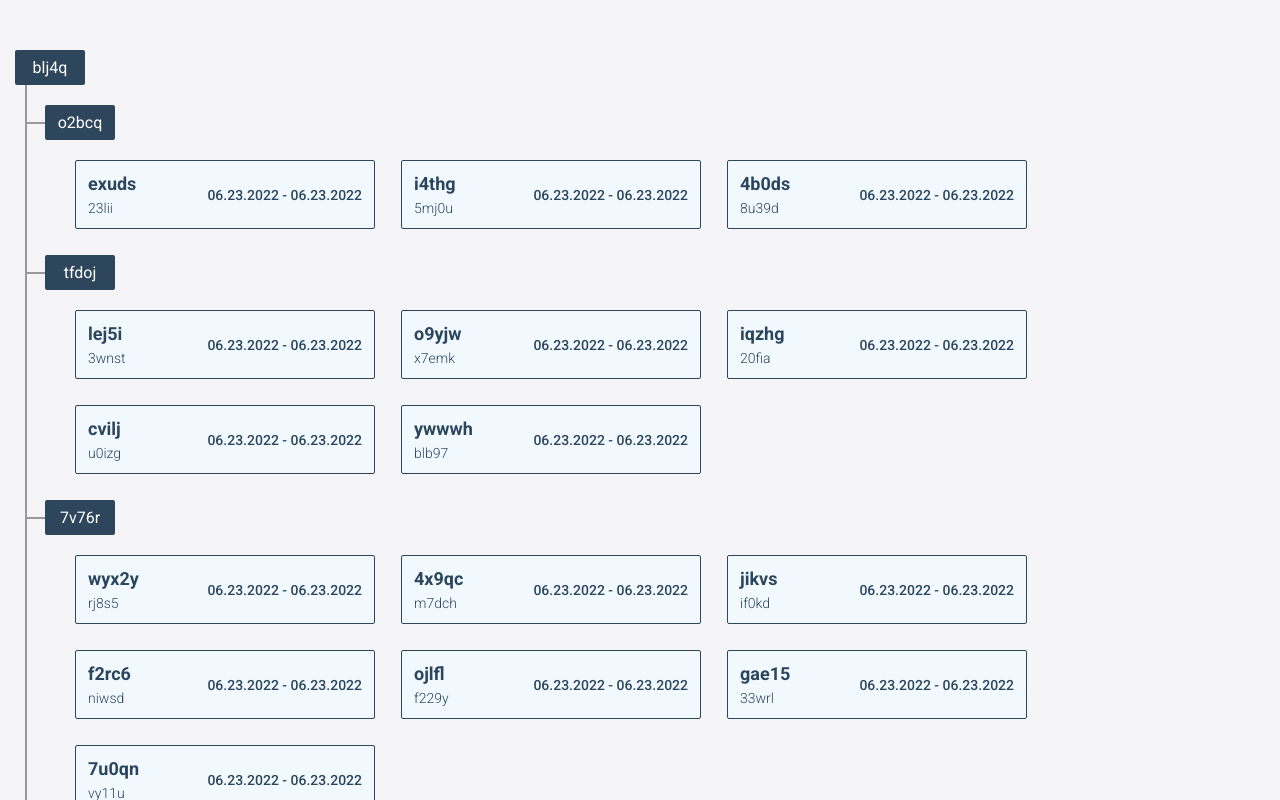
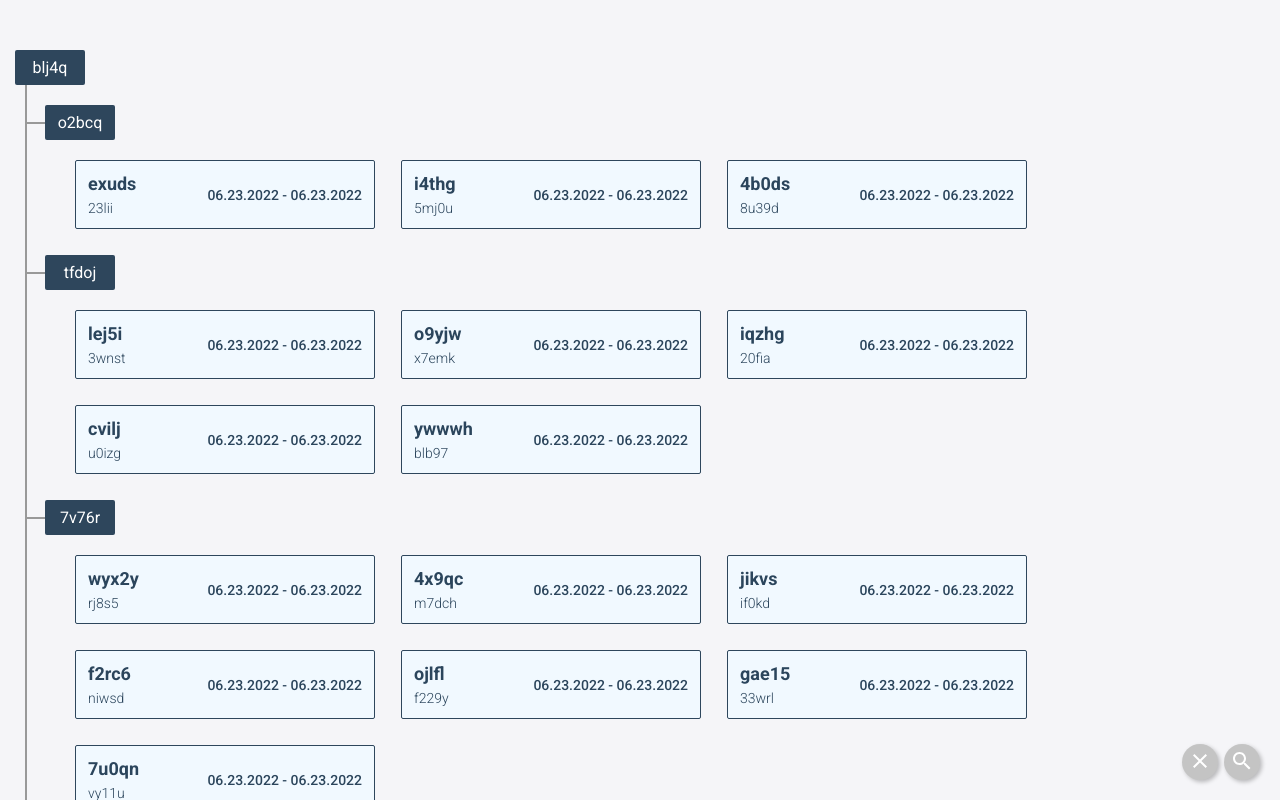
Before and after one commit to Xomek/Table-Test, a React (Create React App) app: page / in a window 1280 px wide. Shown: the top 800 px of the page. Built offline with nearby package versions, Linux system fonts and the light colour scheme.

Commit message:
#3 create Actions component

```diff
--- /dev/null
+++ b/src/components/Actions/Actions.module.scss
@@ -0,0 +1,75 @@
+@import "../../scss/palette.scss";
+
+.actions {
+  button,
+  input,
+  select {
+    outline: none;
+    border: none;
+    border-radius: 50px;
+    width: 107px;
+    height: 20px;
+  }
+
+  input {
+    margin-left: 10px;
+  }
+
+  select {
+    margin-right: 10px;
+  }
+
+  button {
+    left: 0;
+    width: 36px;
+    height: 36px;
+    border-radius: 50%;
+    background-color: $gray;
+    cursor: pointer;
+  }
+
+  button {
+    margin-left: 6px;
+  }
+}
+
+.btn {
+  box-shadow: 2px 2px 4px rgba(0, 0, 0, 0.25);
+}
+
+.field {
+  background-color: $gray;
+  border-radius: 50px;
+  display: flex;
+  align-items: center;
+  justify-content: space-between;
+  margin: 0 7px;
+  height: 36px;
+  box-shadow: 2px 2px 4px rgba(0, 0, 0, 0.25);
+}
+
+.showCloseField {
+  animation: show 0.2s ease-in forwards;
+}
+
+.showSearchField {
+  animation: show 0.2s ease-in forwards;
+}
+
+@keyframes show {
+  0% {
+    width: 0px;
+  }
+  100% {
+    width: 150px;
+  }
+}
+
+@keyframes hide {
+  0% {
+    width: 150px;
+  }
+  100% {
+    width: 150px;
+  }
+}
--- /dev/null
+++ b/src/components/Actions/index.tsx
@@ -0,0 +1,113 @@
+import React, {
+  Dispatch,
+  FC,
+  HTMLAttributes,
+  ReactNode,
+  SetStateAction,
+  useEffect,
+  useRef,
+  useState,
+} from "react";
+import { filterStyles } from "../../helpers/filterStyles";
+import { ListInterface } from "../../interfaces/list.interface";
+import styles from "./Actions.module.scss";
+
+interface ActionsPropsInterface extends HTMLAttributes<HTMLDivElement> {
+  data: ListInterface[];
+  setFilterItems: Dispatch<SetStateAction<ListInterface[]>>;
+}
+
+const Actions: FC<ActionsPropsInterface> = ({
+  className,
+  data,
+  setFilterItems,
+  ...props
+}) => {
+  const ActionsStyles = filterStyles([className, styles.actions]);
+  const [isShowClose, setIsShowClose] = useState<boolean>(false);
+  const [isShowSearch, setIsShowSearch] = useState<boolean>(false);
+  const [inputValue, setInputValue] = useState<string>("");
+  const [selectValue, setSelectValue] = useState<string>("");
+  const actionsRef = useRef(null);
+
+  useEffect(() => {
+    function hideActions(e: MouseEvent) {
+      // @ts-ignore плохо
+
+      if (!e.composedPath().includes(actionsRef.current)) {
+        setIsShowSearch(false);
+        setIsShowClose(false);
+      }
+    }
+
+    document.addEventListener("click", hideActions);
+
+    return () => {
+      document.removeEventListener("click", hideActions);
+    };
+  }, []);
+
+  const toggleClose = () => {
+    setIsShowSearch(false);
+    setIsShowClose(true);
+  };
+  const toggleSearch = () => {
+    setIsShowClose(false);
+    setIsShowSearch(true);
+  };
+
+  const searchData = (value: string) => {
+    setInputValue(value);
+    const filterData = data.filter((item) => item.title.match(value));
+    setFilterItems(filterData);
+  };
+
+  const hideData = (value: string) => {
+    setSelectValue(value);
+    const filterData = data.filter((item) => item.title !== value);
+    setFilterItems(filterData);
+  };
+
+  return (
+    <div className={ActionsStyles} {...props} ref={actionsRef}>
+      {isShowClose ? (
+        <div className={styles.field + " " + styles.showCloseField}>
+          <button>
+            <img src="./assets/images/close.svg" alt="" />
+          </button>
+          <select
+            onChange={(e) => hideData(e.target.value)}
+            value={selectValue}
+          >
+            {data.map((option, index) => (
+              <option key={index}>{option.title}</option>
+            ))}
+          </select>
+        </div>
+      ) : (
+        <button className={styles.btn} onClick={toggleClose}>
+          <img src="./assets/images/close.svg" alt="" />
+        </button>
+      )}
+
+      {isShowSearch ? (
+        <div className={styles.field + " " + styles.showSearchField}>
+          <input
+            type="text"
+            value={inputValue}
+            onChange={(e) => searchData(e.target.value)}
+          />
+          <button>
+            <img src="./assets/images/search.svg" alt="" />
+          </button>
+        </div>
+      ) : (
+        <button className={styles.btn} onClick={toggleSearch}>
+          <img src="./assets/images/search.svg" alt="" />
+        </button>
+      )}
+    </div>
+  );
+};
+
+export default Actions;
--- a/src/components/Card/Card.module.scss
+++ b/src/components/Card/Card.module.scss
@@ -58,7 +58,7 @@
 
 @keyframes hide {
   0% {
-    min-height: 220px;
+    min-height: 221px;
   }
   100% {
     min-height: 0px;
--- a/src/components/Card/index.tsx
+++ b/src/components/Card/index.tsx
@@ -30,7 +30,7 @@ const Card: FC<CardPropsInterface> = ({ className, card, ...props }) => {
 
   useEffect(() => {
     const arr = [...data];
-    for (let i = 0; arr.length !== 12; i++) {
+    for (let i = 0; arr.length < 12; i++) {
       arr.push({ title: "", number: null });
     }
 
--- a/src/components/index.ts
+++ b/src/components/index.ts
@@ -1,4 +1,5 @@
 import Card from "./Card";
 import List from "./List";
+import Actions from "./Actions";
 
-export { Card, List };
+export { Card, List, Actions };
--- /dev/null
+++ b/src/pages/Home/Home.module.scss
@@ -0,0 +1,9 @@
+.actions {
+  display: flex;
+  align-items: center;
+  position: fixed;
+  z-index: 100;
+  bottom: 20px;
+  right: 20px;
+  outline: none;
+}
--- a/src/pages/Home/index.tsx
+++ b/src/pages/Home/index.tsx
@@ -1,14 +1,25 @@
-import { FC } from "react";
-import { List } from "../../components";
+import { FC, useMemo, useState } from "react";
+import { Actions, List } from "../../components";
 import { randomData } from "../../helpers/randomData";
 import { ListInterface } from "../../interfaces/list.interface";
+import styles from "./Home.module.scss";
 
 const Home: FC = () => {
-  const items: ListInterface[] = randomData();
+  const items: ListInterface[] = useMemo(() => randomData(), []);
+  const [filterItems, setFilterItems] = useState<ListInterface[]>(items);
 
   return (
     <div className="page">
-      <List items={items} />
+      {filterItems.length ? (
+        <List items={filterItems} />
+      ) : (
+        <List items={items} />
+      )}
+      <Actions
+        className={styles.actions}
+        data={items}
+        setFilterItems={setFilterItems}
+      ></Actions>
     </div>
   );
 };
```
